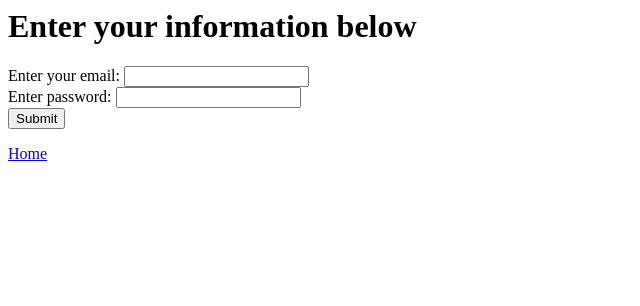
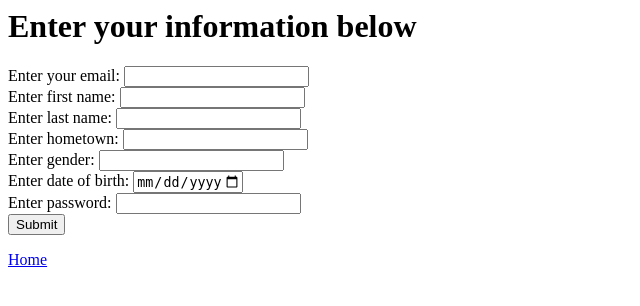
Before and after one commit to gzheng0214/CS460Photoshare, a Flask app: page /register in a window 1280 px wide. Shown: the top 306 px of the page, without its empty margins (0-640 px from the left). Run offline with Flask 2, Linux system fonts and the light colour scheme; data comes from the database, SQL or seed files in the repository.

Commit message:
Added extra form inputs

```diff
--- a/templates/register.html
+++ b/templates/register.html
@@ -12,9 +12,19 @@
         <div id="content">
             <form method="post" action="{{ url_for('register_user') }}">
                 <label for="email">Enter your email:</label>
-                <input type="email" name="email" /><br />
+                <input type="email" name="email" required /><br />
+                <label for="first_name">Enter first name:</label>
+                <input type="text" name="first_name" required /><br />
+                <label for="last_name">Enter last name:</label>
+                <input type="text" name="last_name" required /><br />
+                <label for="hometown">Enter hometown:</label>
+                <input type="text" name="hometown" required /><br />
+                <label for="gender">Enter gender:</label>
+                <input type="text" name="gender" required /><br />
+                <label for="date_of_birth">Enter date of birth:</label>
+                <input type="date" name="date_of_birth" min="1900-01-01" max="2021-01-01" required /> <br/>
                 <label for="password">Enter password:</label>
-                <input type="password" name="password" /><br />
+                <input type="password" name="password" required /><br />
                 <input type="submit" />
             </form>
          </div>
```
